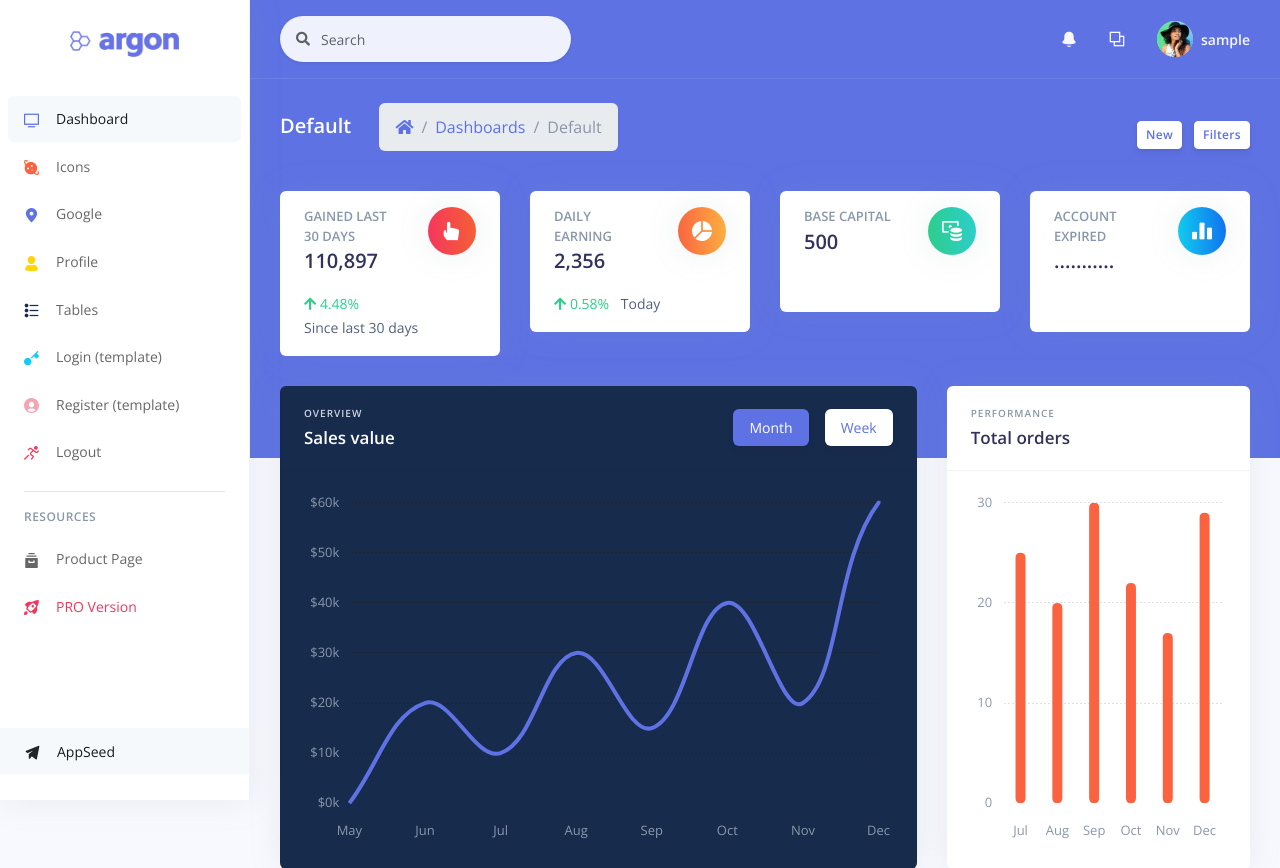
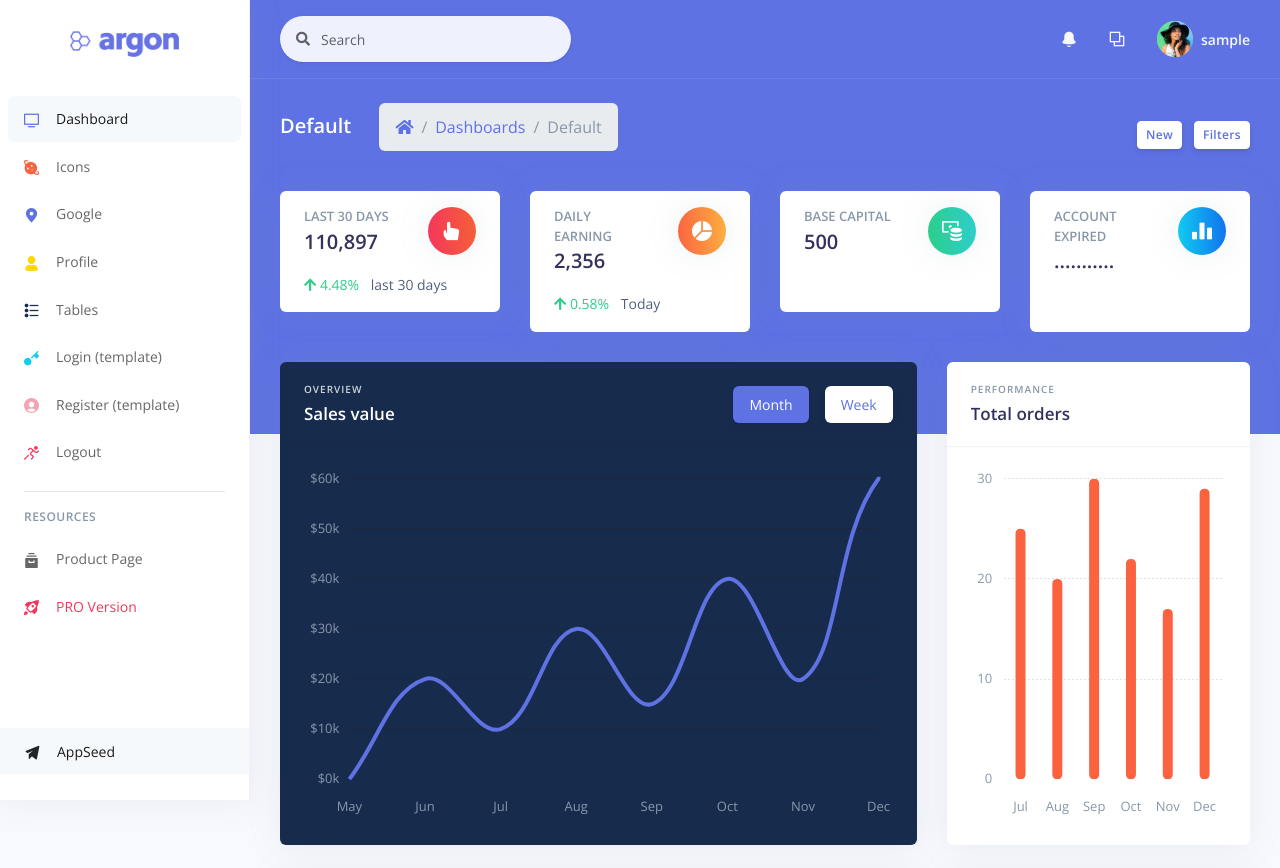
Before and after one commit to abbappii/Dashboard_chose2, a Django app: page / in a window 1280 px wide. Shown: the top 868 px of the page. Run offline with Django 3.2, Linux system fonts and the light colour scheme; the visitor is signed in with stand-in values (Sample User, id 1); some libraries are stand-ins or nearby versions.

Commit message:
modified indx and map

```diff
--- a/apps/templates/home/index.html
+++ b/apps/templates/home/index.html
@@ -35,7 +35,7 @@
                 <div class="card-body">
                   <div class="row">
                     <div class="col">
-                      <h5 class="card-title text-uppercase text-muted mb-0">gained last 30 days</h5>
+                      <h5 class="card-title text-uppercase text-muted mb-0">last 30 days</h5>
                       <span class="h2 font-weight-bold mb-0">110,897</span>
                     </div>
                     <div class="col-auto">
@@ -46,7 +46,7 @@
                   </div>
                   <p class="mt-3 mb-0 text-sm">
                     <span class="text-success mr-2"><i class="fa fa-arrow-up"></i> 4.48%</span>
-                    <span class="text-nowrap">Since last 30 days</span>
+                    <span class="text-nowrap">last 30 days</span>
                   </p>
                 </div>
               </div>
--- a/apps/templates/home/map.html
+++ b/apps/templates/home/map.html
@@ -13,8 +13,8 @@
               <h6 class="h2 text-white d-inline-block mb-0">Google maps</h6>
               <nav aria-label="breadcrumb" class="d-none d-md-inline-block ml-md-4">
                 <ol class="breadcrumb breadcrumb-links breadcrumb-dark">
-                  <li class="breadcrumb-item"><a href="#"><i class="fas fa-home"></i></a></li>
-                  <li class="breadcrumb-item"><a href="#">Maps</a></li>
+                  <li class="breadcrumb-item"><a href="\"><i class="fas fa-home"></i></a></li>
+                  <li class="breadcrumb-item"><a href="">Maps</a></li>
                   <li class="breadcrumb-item active" aria-current="page">Google maps</li>
                 </ol>
               </nav>
```
